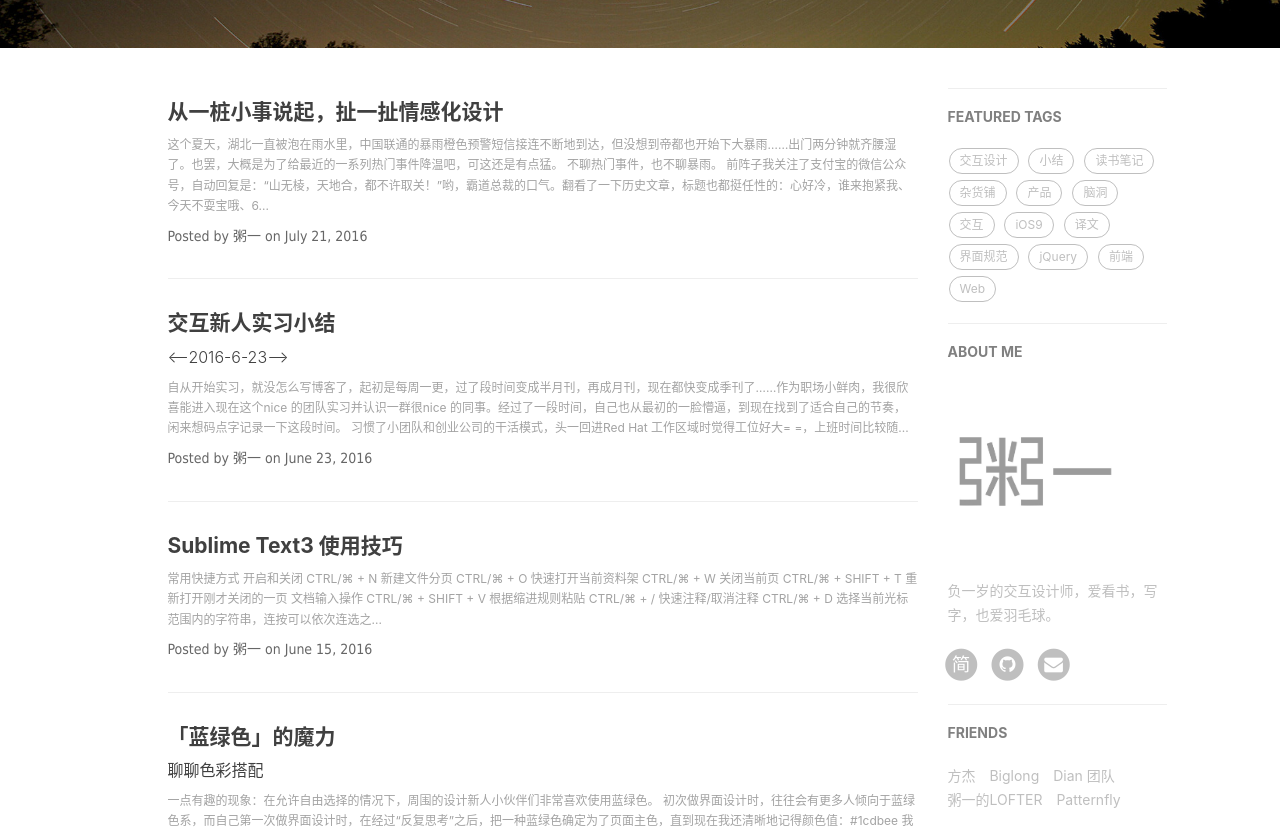
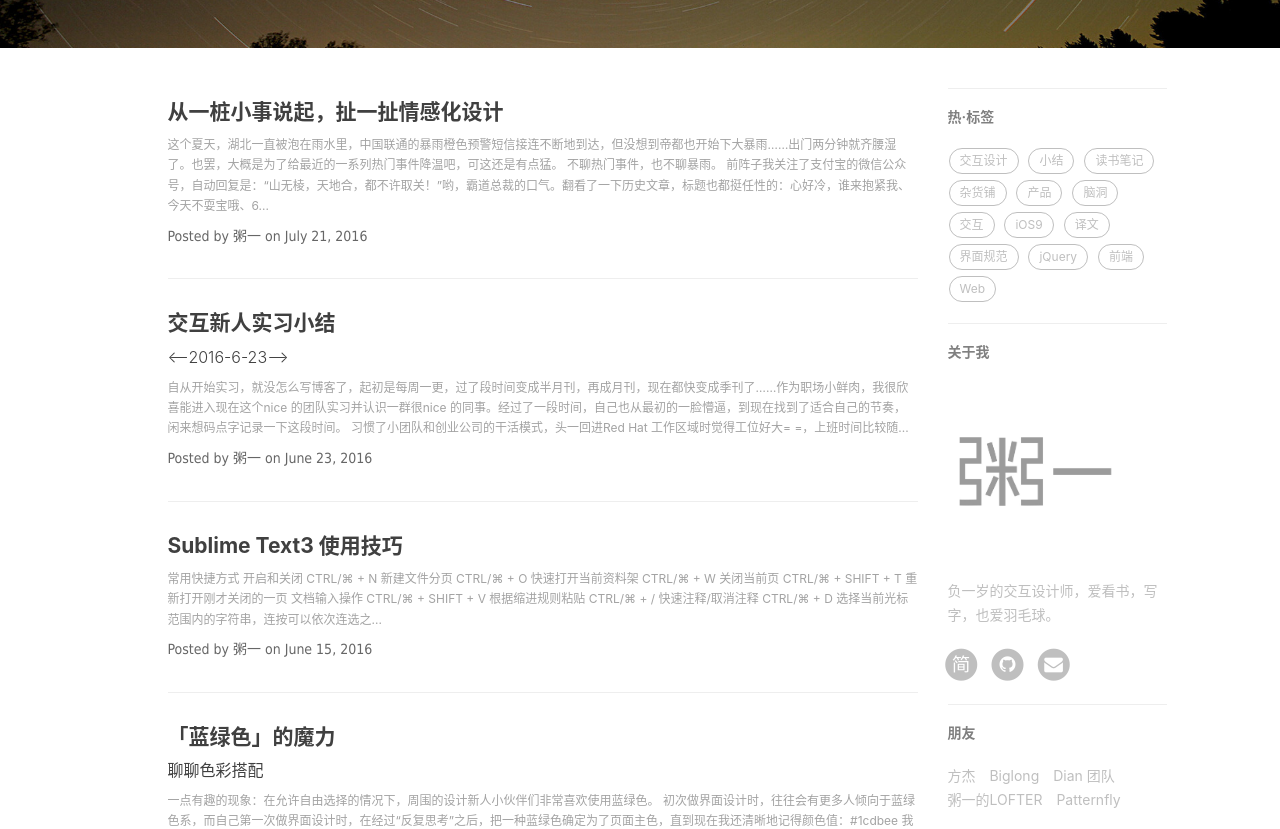
Before and after one commit to Winnie25/mondayc.github.io, a Jekyll site: the page built from index.html, in a window 1280 px wide and 1400 px high. Shown: the part 370-1199 px from the top of the window. Built offline with Jekyll 4.4.1, drawn with Linux system fonts in a browser that asks for light colours; nearby versions of some CDN libraries; Markdown is read by kramdown in place of the engine named in the settings; the list of posts is cut into pages by our own code; comment, search, counter and statistics services are not loaded.

Commit message:
commit change

```diff
--- a/_layouts/page.html
+++ b/_layouts/page.html
@@ -36,7 +36,7 @@
                 {% if site.featured-tags %}
                 <section>
                     <!-- no hr -->
-                    <h5><a href="{{'/tags/' | prepend: site.baseurl }}">FEATURED TAGS</a></h5>
+                    <h5><a href="{{'/tags/' | prepend: site.baseurl }}">热·标签</a></h5>
                     <div class="tags">
         				{% for tag in site.tags %}
                             {% if tag[1].size > {{site.featured-condition-size}} %}
@@ -85,7 +85,7 @@
                 {% if site.featured-tags %}
                 <section>
                     <hr class="hidden-sm hidden-xs">
-                    <h5><a href="{{'/tags/' | prepend: site.baseurl }}">FEATURED TAGS</a></h5>
+                    <h5><a href="{{'/tags/' | prepend: site.baseurl }}">热·标签</a></h5>
                     <div class="tags">
                         {% for tag in site.tags %}
                             {% if tag[1].size > {{site.featured-condition-size}} %}
@@ -100,7 +100,7 @@
 
                 <!-- Short About -->
                 <section class="visible-md visible-lg">
-                    <hr><h5><a href="{{'/about/' | prepend: site.baseurl }}">ABOUT ME</a></h5>
+                    <hr><h5><a href="{{'/about/' | prepend: site.baseurl }}">关于我</a></h5>
                     <div class="short-about">
                         {% if site.sidebar-avatar %}
                             <img src="{{site.sidebar-avatar}}" />
@@ -196,7 +196,7 @@
                 <!-- Friends Blog -->
                 {% if site.friends %}
                 <hr>
-                <h5>FRIENDS</h5>
+                <h5>朋友</h5>
                 <ul class="list-inline">
                     {% for friend in site.friends %}
                         <li><a href="{{friend.href}}">{{friend.title}}</a></li>
```
